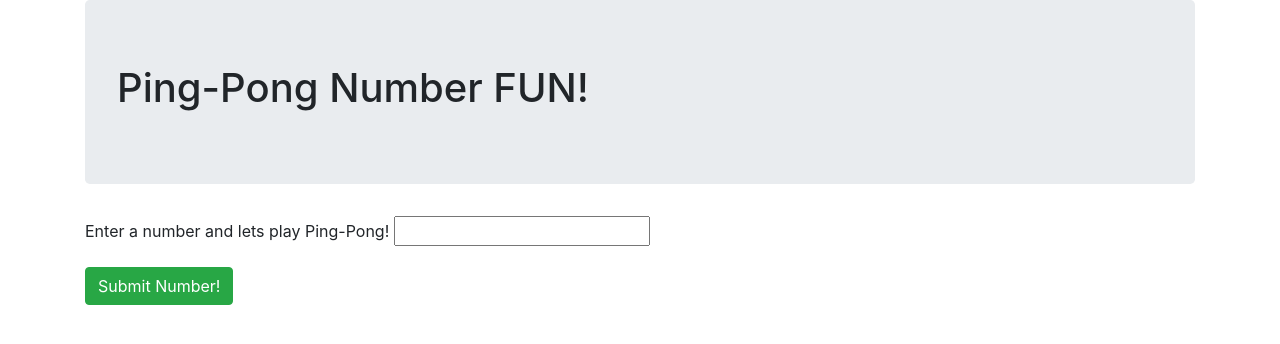
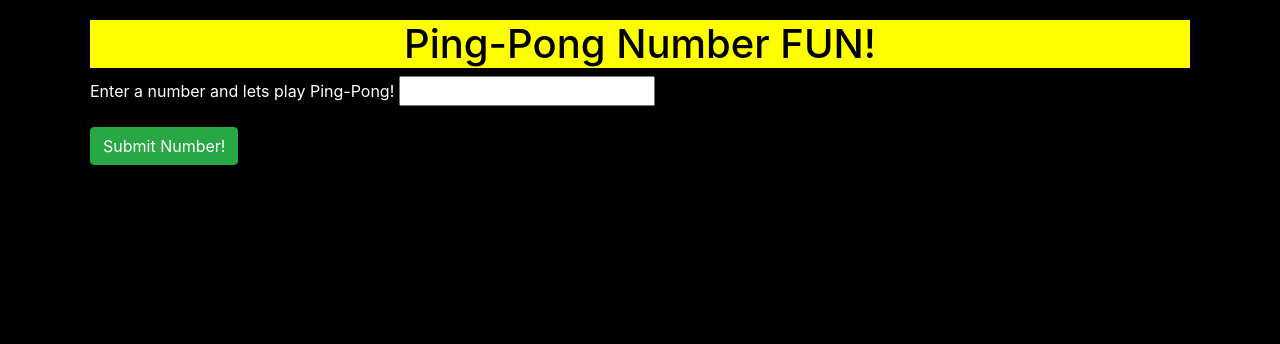
Before and after one commit to fcw1987/pingpong, a plain HTML site: page index.html in a window 1280 px wide. Drawn offline with nearby package versions, Linux system fonts and the light colour scheme.

Commit message:
adds css styling

```diff
--- a/css/styles.css
+++ b/css/styles.css
@@ -0,0 +1,19 @@
+body {
+  background-color: black;
+  color: white
+}
+.container {
+
+  padding: 20px;
+
+}
+.well {
+  background-color: yellow;
+  text-align: center;
+  color: black;
+
+}
+
+#pingsPonged {
+  color: red
+}
--- a/index.html
+++ b/index.html
@@ -12,7 +12,7 @@
     <div class="container">
 
 
-    <div class="jumbotron">
+    <div class="well">
       <h1>Ping-Pong Number FUN!</h1>
     </div>
     <form id="userInputHere">
@@ -22,11 +22,11 @@
         </div>
         <button type="submit" class="btn btn-success">Submit Number!</button>
       </form>
-      <h6 id="pingsPonged">
+      <h3 id="pingsPonged">
         <ul >
 
       </ul>
-    </h6>
+    </h3>
 
 
 
```
